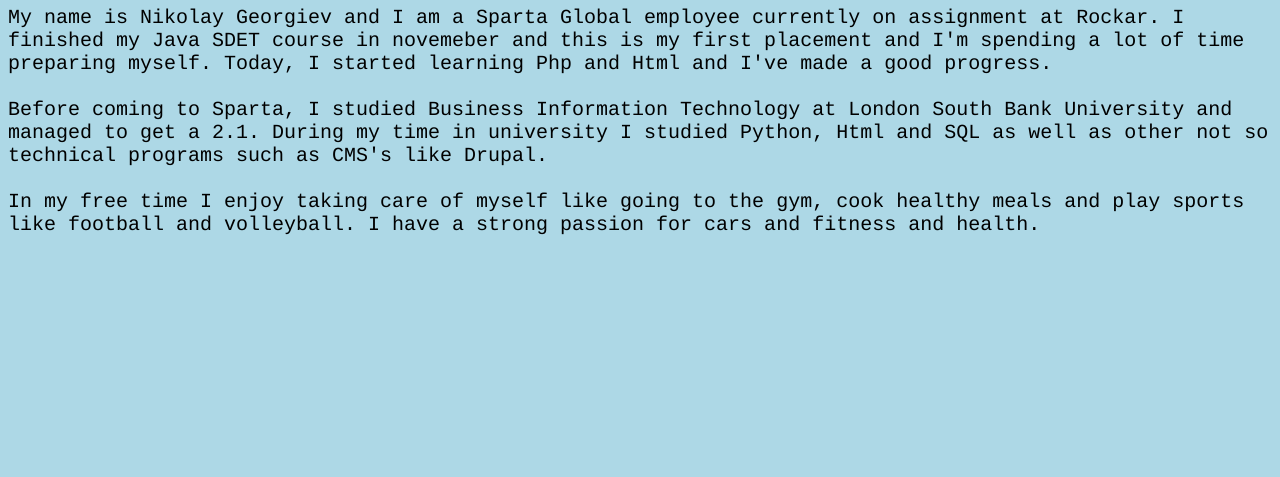
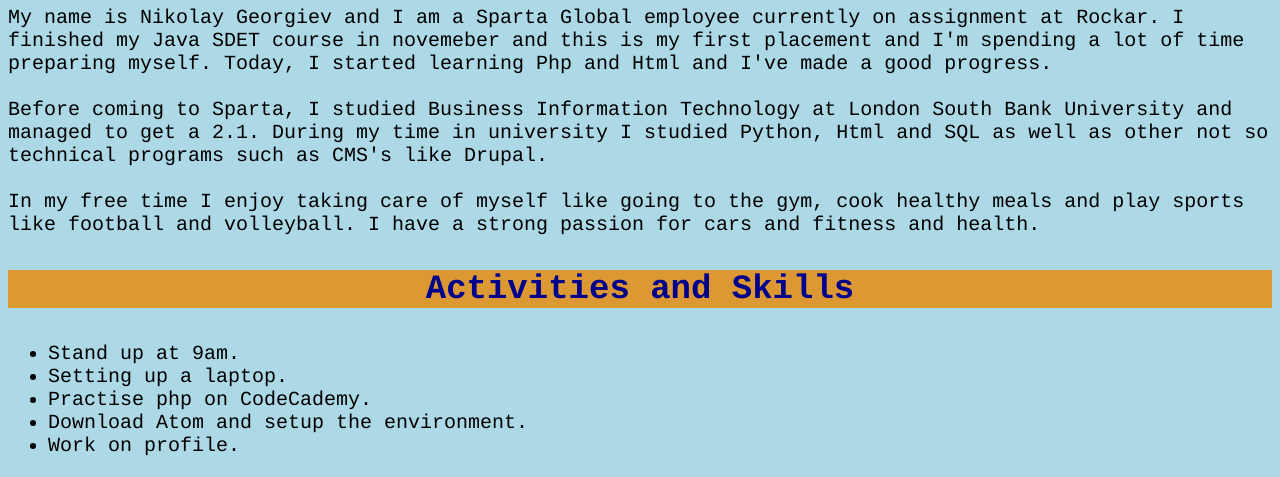
Before and after one commit to NikGeorgiev/Portfolio-page, a plain HTML site: page index.html in a window 1280 px wide. Shown: the part 497-974 px from the top of the page. Before the commit the page ends 800 px from the top, so only its background shows below. Drawn offline with Linux system fonts and the light colour scheme.

Commit message:
Added Activities and Skills heading. Added list of activities.

```diff
--- a/index.html
+++ b/index.html
@@ -26,5 +26,13 @@ CMS's like Drupal.
 In my free time I enjoy taking care of myself like going to the gym, cook healthy meals
 and play sports like football and volleyball. I have a strong passion for cars
 and fitness and health. </p>
+    <h3>Activities and Skills</h3>
+    <ul>
+      <li>Stand up at 9am.</li>
+      <li>Setting up a laptop.</li>
+      <li>Practise php on CodeCademy.</li>
+      <li>Download Atom and setup the environment.</li>
+      <li>Work on profile.</li>
+    </ul>
   </body>
 </html>
--- a/style.css
+++ b/style.css
@@ -8,7 +8,6 @@ body {
   text-align: center;
   font-size: 34px;
   font-family: courier;
-  font-weight: bold;
 }
 .center {
   display: block;
@@ -22,9 +21,21 @@ h2 {
   font-style: normal;
   font-family: courier;
   font-size: 34px;
-  font-weight: bolder;
 }
 p {
   font-family: courier;
   font-size: 20px;
 }
+h3 {
+  background-color: #db9833;
+  color: darkblue;
+  text-align: center;
+  font-style: normal;
+  font-family: courier;
+  font-size: 34px;
+}
+ul {
+  text-align: left;
+  font-family: courier;
+  font-size: 20px;
+}
```
